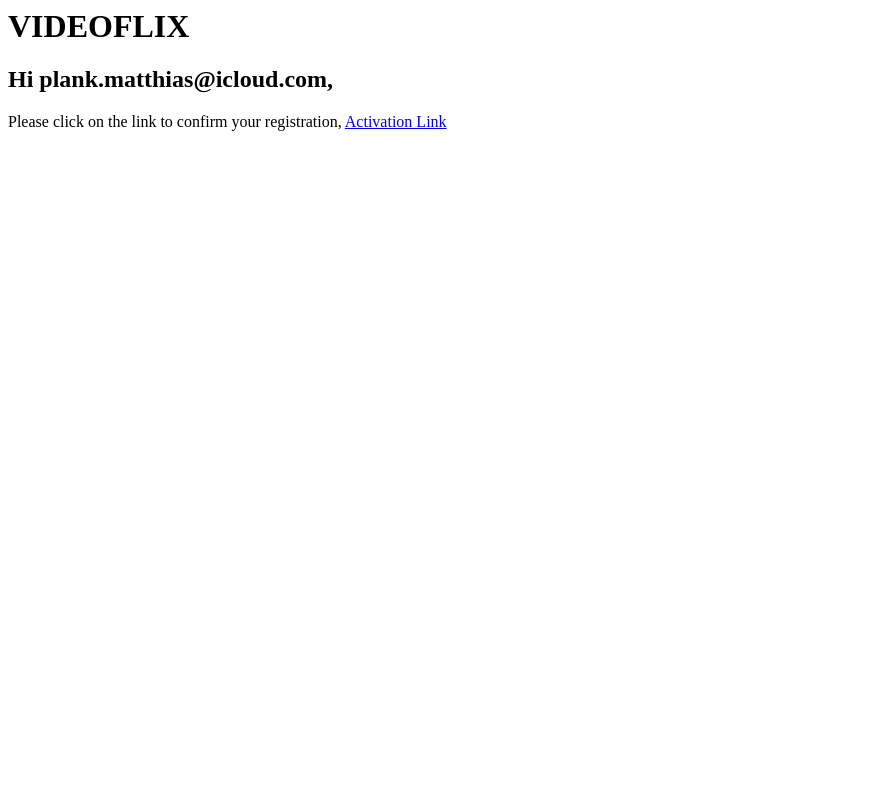
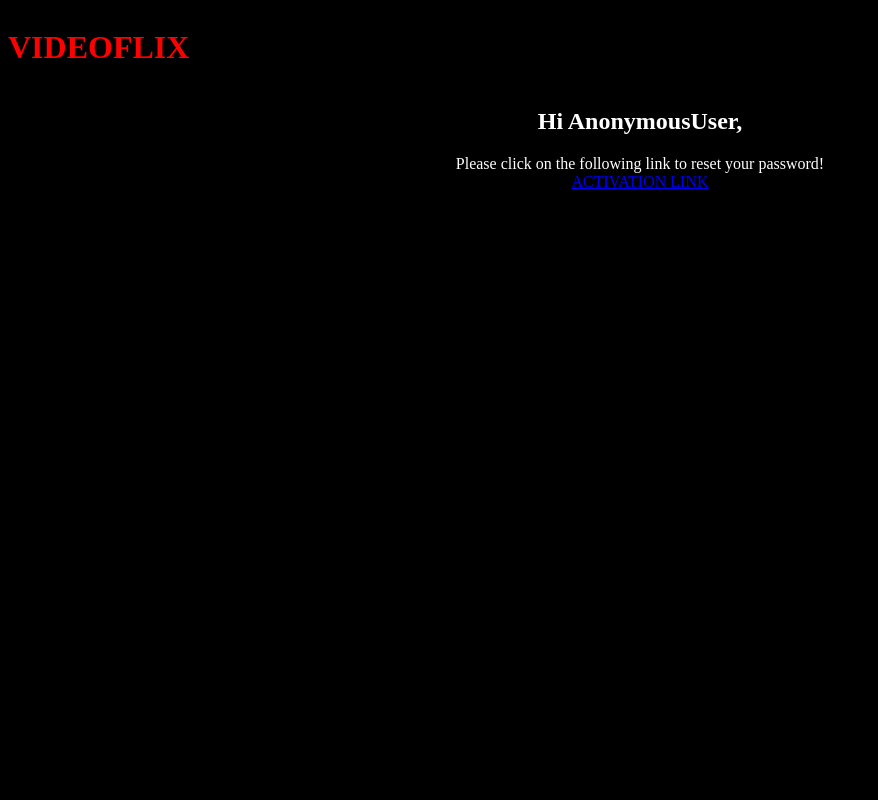
Before and after one commit to matthiasPlank/videoflix_backend, a Django app: template videoflix/login/templates/acc_active_email.html in a window 1280 px wide. Shown: the whole page, without its empty margins (0-878 px from the left). Run offline with Django 5.2, Linux system fonts and the light colour scheme; the template is opened without the code that fills it, so the values that code supplies are empty.

Commit message:
update email template

```diff
--- a/videoflix/login/templates/acc_active_email.html
+++ b/videoflix/login/templates/acc_active_email.html
@@ -1,14 +1,50 @@
 <html>
+<head>
+    <style>
+        body{
+            background-color: black;
+            color: white;
+        }
+        h1 {
+            color: red;
+        }
+        h2 {
+            color: white;
+        }
+        p {
+            color: blue;
+        }
+        #mail{
+            display: flex;
+            flex-direction: column;
+        }
+        #mail-header{
+            width: 100%;
+            display: flex;
+            justify-content: flex-start;
+        }
+        #mail-content{
+            display: flex;
+            flex-direction: column;
+            justify-content: center;
+            align-items: center;
+        }
+    </style>
+</head>
 
 <body>
-    <div>
-        <h1>VIDEOFLIX</h1>
-        <h2>Hi plank.matthias@icloud.com,</h2>
-        <p>
-            Please click on the link to confirm your registration,
-            <a href="http://127.0.0.1:8000/activate/Ng/c3zc63-dc20eed1570d241717ea0c52152beb39/">Activation Link</a>
-        </p>
+    <div id="mail">
+        <div id="mail-header">
+            <h1>VIDEOFLIX</h1>
+        </div>
+        <div id="mail-content">
+            <h2>Hi {{ user }},</h2>
+            Please click on the following link to reset your password!
+            <a href="{{ domain }}{% url 'activate' uidb64=uid token=token %}  ">ACTIVATION LINK</a>
+        </div>
+        <div id="mail-footer">
+
+        </div>
     </div>
 </body>
-
 </html>
--- a/videoflix/login/templates/user_reset_password.txt
+++ b/videoflix/login/templates/user_reset_password.txt
@@ -1 +1 @@
-Test
+TEST
```
Also changed, not shown: videoflix/login/functions.py (+23 -11 lines), videoflix/login/signals.py (+11 -2 lines), videoflix/login/templates/user_reset_password.html (+45 -3 lines).
